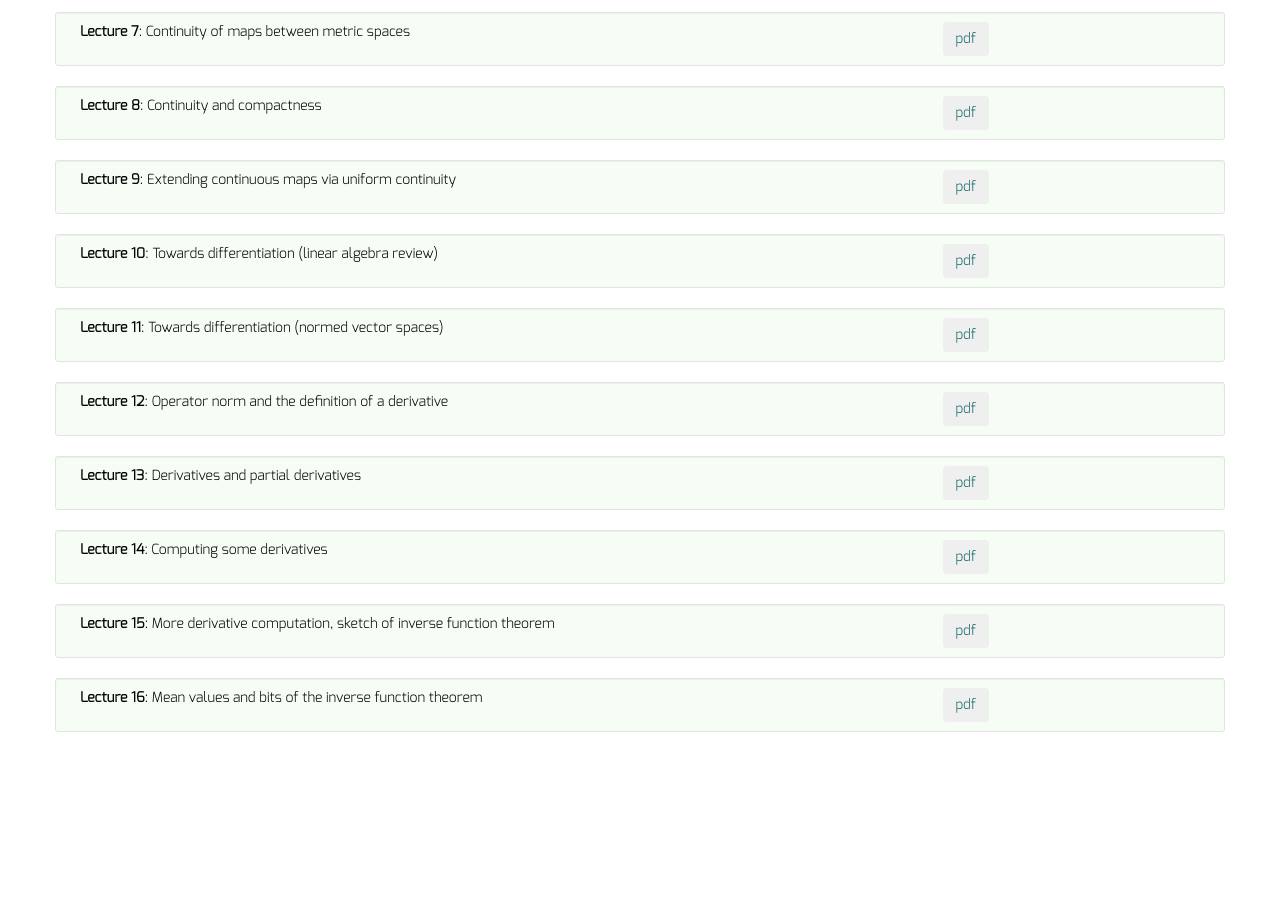
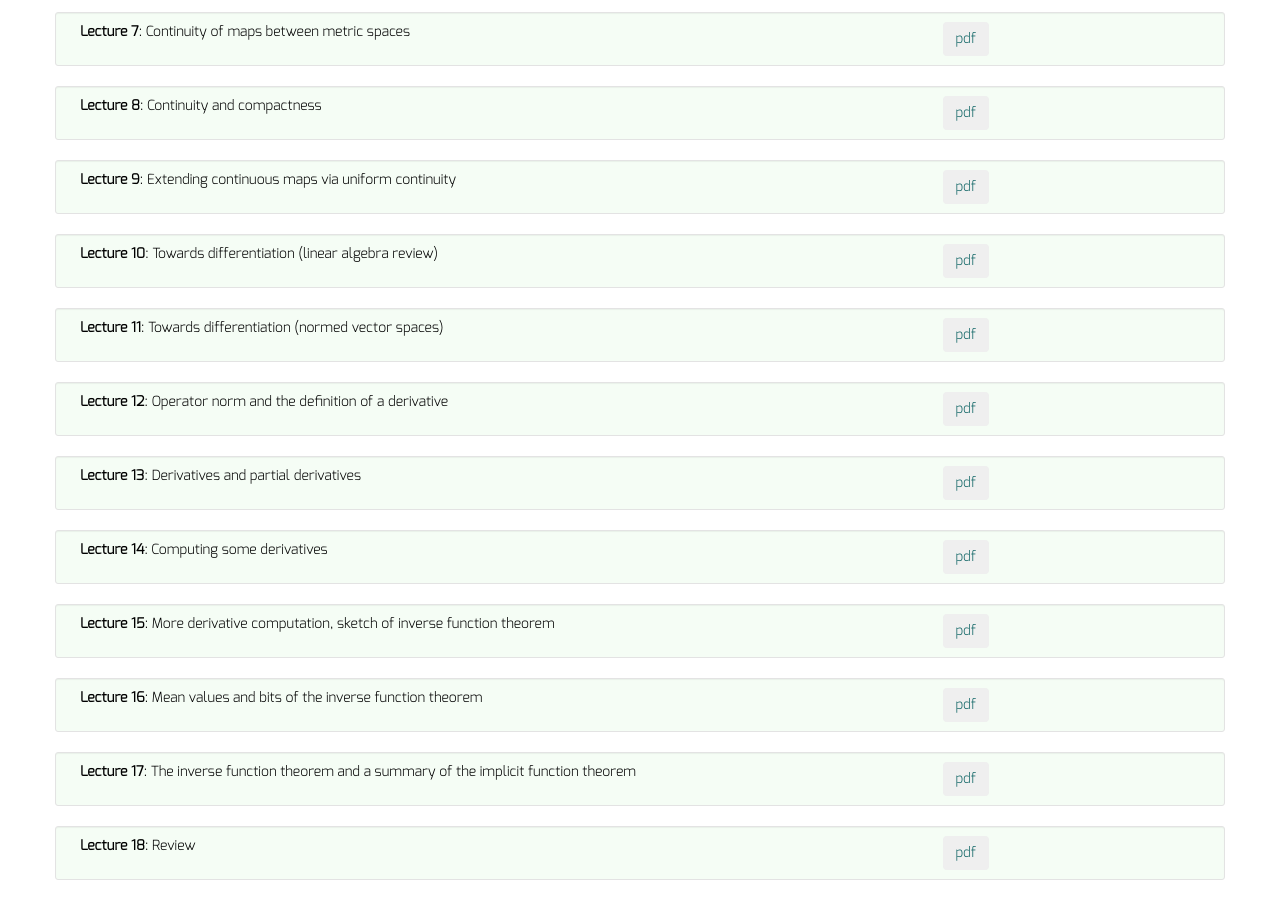
Before and after one commit to dkrashen/advancedcalc2, a Jekyll site: the page built from lectures/index.html, in a window 1280 px wide and 900 px high, scrolled down 845 px. Built offline with Jekyll 4.4.1, drawn with Linux system fonts in a browser that asks for light colours; before the commit the page ends 1597 px from its top, so only the background shows below that.

Commit message:
add lectures 17, 18

```diff
--- a/_data/lectures.yml
+++ b/_data/lectures.yml
@@ -46,3 +46,9 @@
 - title: "Lecture 16"
   description: "Mean values and bits of the inverse function theorem"
   filename: "lecture16.pdf"
+- title: "Lecture 17"
+  description: "The inverse function theorem and a summary of the implicit function theorem"
+  filename: "lecture17.pdf"
+- title: "Lecture 18"
+  description: "Review"
+  filename: "lecture18.pdf"
```
Also changed, not shown: 2 other files.
